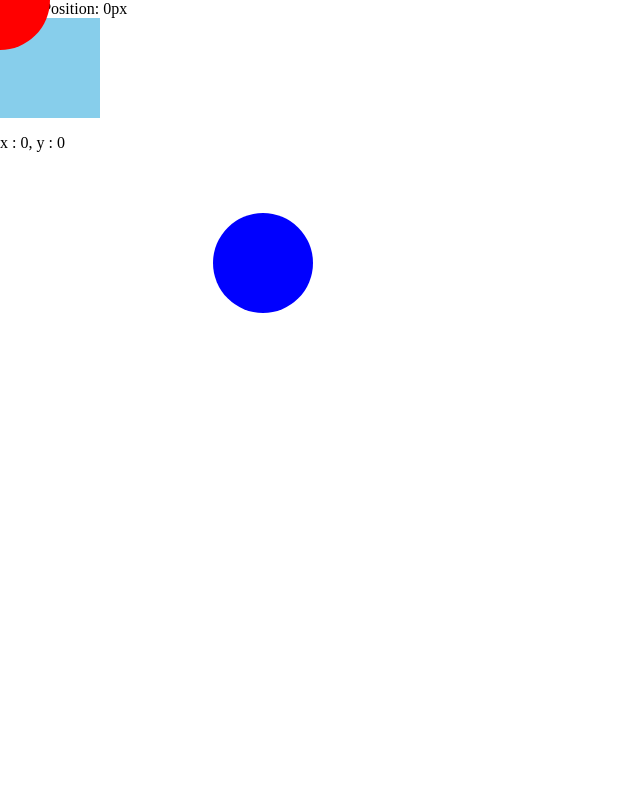
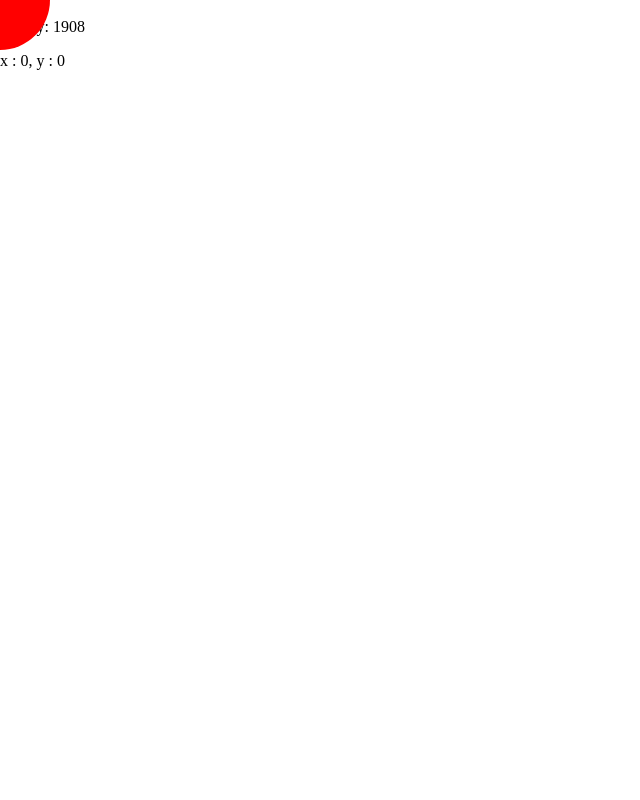
Before and after one commit to LeeSangHyeok0731/custom-hook, a React (Create React App) app: page / in a window 1280 px wide. Shown: the top 800 px of the page, without its empty margins (0-640 px from the left). Built offline with nearby package versions, Linux system fonts and the light colour scheme.

Commit message:
when crash, random move

```diff
--- a/src/changeLocate.jsx
+++ b/src/changeLocate.jsx
@@ -1,5 +1,4 @@
 import styled from "styled-components";
-import useScrollPosition from "./senseScrollEvent";
 import useMousePosition from "./mouseMoveEvent";
 import { useEffect, useState } from "react";
 
@@ -16,11 +15,14 @@ const Circle = styled.div`
 `;
 
 function ChangeCircleLocate() {
-  const [scrollPosition, setScrollPosition] = useState(Math.floor(Math.random() * (500 - 1 + 1)) + 1); // 고정된 공의 Y 좌표
+  const [fixedX, setFixedX] = useState(Math.floor(Math.random() * (1080 - 1 + 1)) + 1); // 고정된 공의 Y 좌표
+  const [fixedY, setFixedY] = useState(Math.floor(Math.random() * (1920 - 1 + 1)) + 1); // 고정된 공의 Y 좌표
+  const [count, setCount] = useState(0);
+
   const { x, y } = useMousePosition(); // 마우스를 따라 움직이는 공의 좌표
   const [isColliding, setIsColliding] = useState(false);
 
-  const fixedCircle = { x: scrollPosition, y: scrollPosition, radius: 50 }; // 고정된 공의 좌표와 반지름
+  const fixedCircle = { x: fixedX, y: fixedY, radius: 50 }; // 고정된 공의 좌표와 반지름
 
   const detectCollision = (circle1, circle2) => {
     const dx = circle1.x - circle2.x; // 200 -
@@ -35,13 +37,19 @@ function ChangeCircleLocate() {
 
     if (collided) {
       console.log("충돌 발생!");
-      setScrollPosition(Math.floor(Math.random() * (500 - 1 + 1)) + 1)
+      setFixedX(Math.floor(Math.random() * (1920 - 1 + 1)) + 1)
+      setFixedY(Math.floor(Math.random() * (1080 - 1 + 1)) + 1)
+      setCount(count + 1);
     }
-  }, [scrollPosition, x, y]);
+  }, [fixedX, fixedY, x, y]);
 
   return (
     <>
-      <Circle top={scrollPosition} left={scrollPosition} color={isColliding}/>
+        <div>{count}</div>
+        <div>
+            x: {fixedX} y: {fixedY}
+        </div>
+        <Circle top={fixedY} left={fixedX} color={isColliding}/>
     </>
   );
 }
--- a/src/components/Header.jsx
+++ b/src/components/Header.jsx
@@ -1,8 +1,6 @@
 import styled from "styled-components"
-import ChangeBackgroudColor from "../changeColor";
 import ChangeCircleLoacte from "../changeLocate";
 import MouseCircle from "../mouseCircle";
-import CrashCircle from "../Newcrash";
 
 const Header = styled.div`
     position:fixed;
@@ -11,7 +9,6 @@ const Header = styled.div`
 function HeaderWrapper(){
     return (
         <Header>
-            <ChangeBackgroudColor />
             <ChangeCircleLoacte />
             <MouseCircle />
         </Header>
```
Also changed, not shown: src/App.js (+0 -101 lines).
